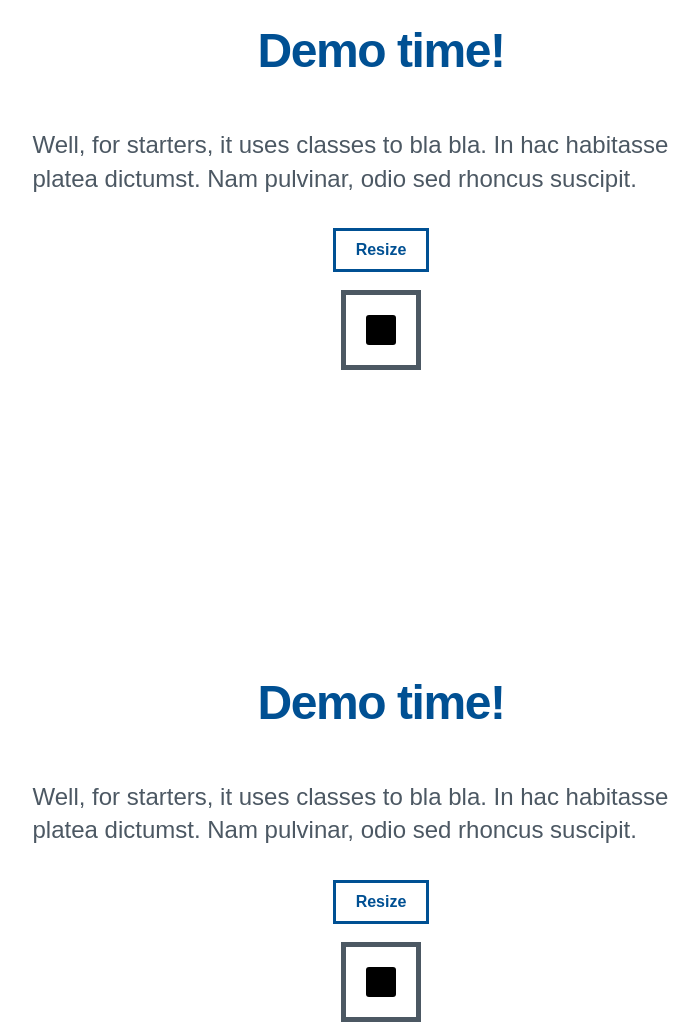
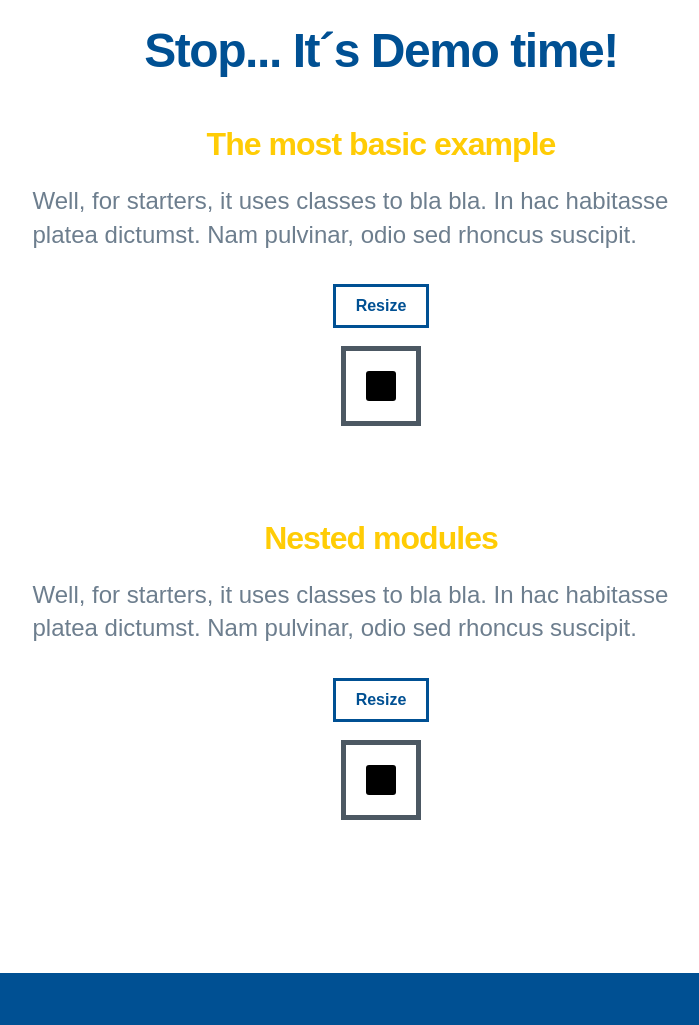
Before and after one commit to elqteam/elq.io, a website with bundled scripts: page src/index.html in a window 1280 px wide. Shown: the part 2680-3705 px from the top of the page, without its empty margins (259-958 px from the left). Built offline with nearby package versions, Linux system fonts and the light colour scheme; files whose address does not match are found by name.

Commit message:
Typography and content

```diff
--- a/src/index.html
+++ b/src/index.html
@@ -67,8 +67,10 @@
     <section>
         <div class="container">
             <header>
-                <h1>Demo time!</h1>
+                <h1>Stop... It´s Demo time!</h1>
             </header>
+
+            <h2>The most basic example</h2>
 
             <p>Well, for starters, it uses classes to bla bla. In hac habitasse platea dictumst. Nam pulvinar, odio sed rhoncus suscipit.</p>
 
@@ -82,15 +84,10 @@
 
             <!-- <center><button class="btn btn-blue">More demos</button></center> -->
 
-        </div>
-    </section>
+            <br>
+            <br>
 
-    <section>
-        <div class="container">
-            <header>
-                <h1>Demo time!</h1>
-            </header>
-
+            <h2>Nested modules</h2>
             <p>Well, for starters, it uses classes to bla bla. In hac habitasse platea dictumst. Nam pulvinar, odio sed rhoncus suscipit.</p>
 
             <center><button resize-target="demo-box-2" resize-sizes="80 150 250 350 450" class="btn btn-blue">Resize</button></center>
--- a/src/less/typography.less
+++ b/src/less/typography.less
@@ -1,7 +1,7 @@
 body {
     font-family: "proxima-nova", sans-serif;
     font-size: 100%;
-    color: @bley;
+    color: @bley2;
 
     text-rendering: optimizeLegibility;
     -webkit-font-smoothing: antialiased;
@@ -25,6 +25,13 @@ h1 {
     margin-bottom: 1.5 * @line-height-computed;
 }
 
+h2 {
+    font-size: 2rem;
+    color: @yellow;
+    margin-bottom: 0;
+    line-height: 1;
+}
+
 a {
     color: @yellow;
     text-decoration: none;
--- a/src/less/variables.less
+++ b/src/less/variables.less
@@ -6,6 +6,7 @@
 @green: #85b70d;
 @lightblue: #3f9be8;
 @bley: #4c5863; //AKA grue (blueish gray);
+@bley2: lighten(#4c5863, 15%); //AKA grue (blueish gray);
 
 //typography
 @font-size-base: 24px;
```
Also changed, not shown: dist/css/style.css, dist/index.html.
